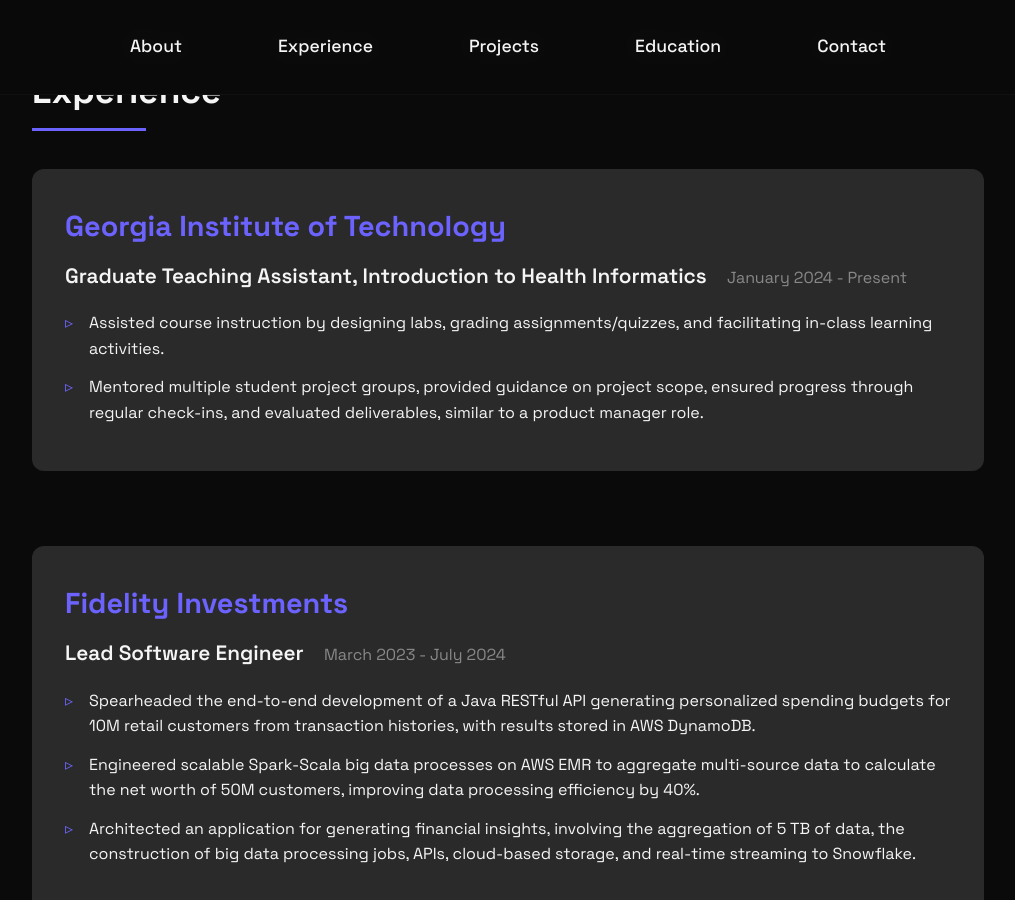
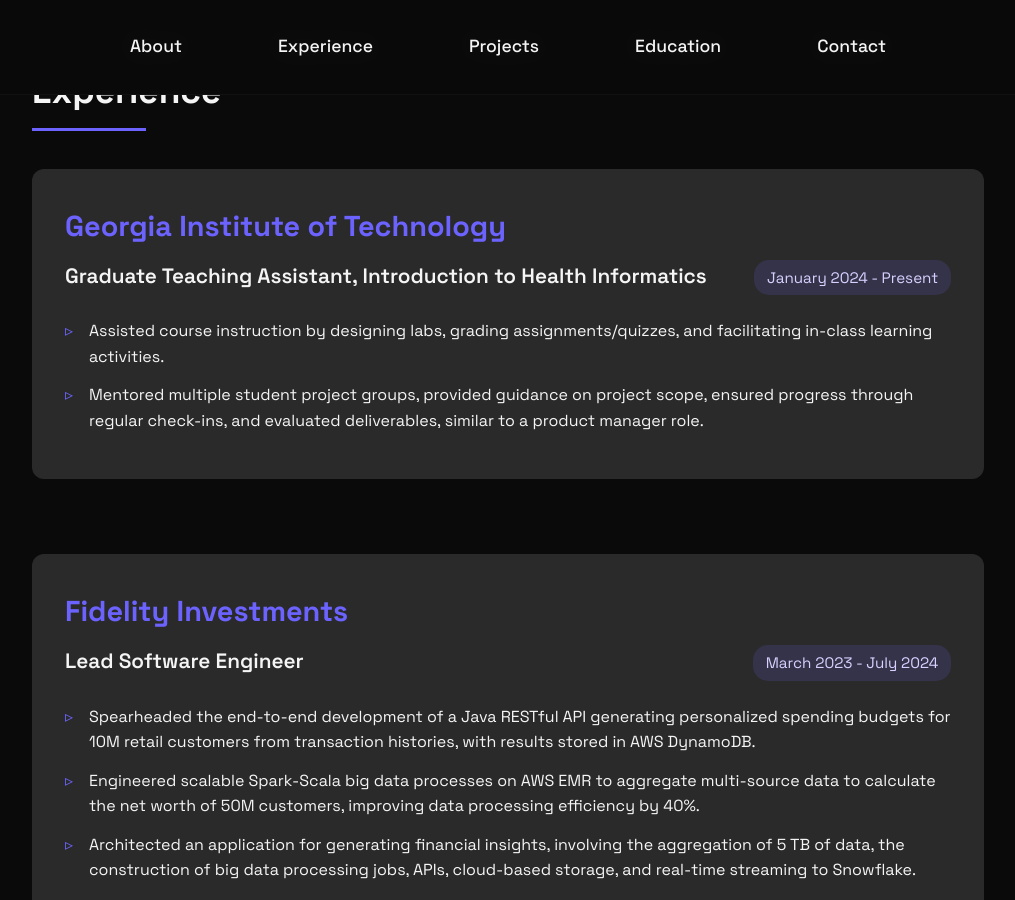
Before and after one commit to anubhav-mathur/anubhav-mathur.github.io, a Jekyll site: the page built from index.md, in a window 1280 px wide and 900 px high, scrolled down 967 px. Shown: the whole window, without its empty margins (132-1147 px from the left). Built offline with Jekyll 4.4.1, drawn with Linux system fonts in a browser that asks for light colours.

Commit message:
color changes

```diff
--- a/assets/css/custom.css
+++ b/assets/css/custom.css
@@ -223,11 +223,11 @@
   margin-bottom: 0.5rem;
 }
 
-.duration {
+/* .duration {
   color: #888;
   font-size: 1rem;
   margin-left: 1rem;
-}
+} */
 
 .bullet-list {
   list-style: none;
@@ -350,6 +350,15 @@
   transform: translateY(-5px);
 }
 
+.duration {
+  color: #d8d1ff;
+  font-size: 0.95rem;
+  background: rgba(108, 99, 255, 0.15);
+  padding: 0.3rem 0.8rem;
+  border-radius: 15px;
+  margin-left: 0;
+}
+
 .project-card::before {
   content: none;
   position: absolute;
@@ -453,3 +462,10 @@
   align-items: baseline;
   margin-bottom: 1rem;
 }
+
+.position-header {
+  display: flex;
+  justify-content: space-between;
+  align-items: baseline;
+  margin-bottom: 1rem;
+}
```
